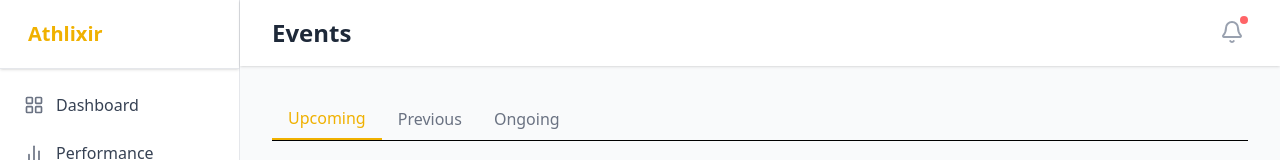
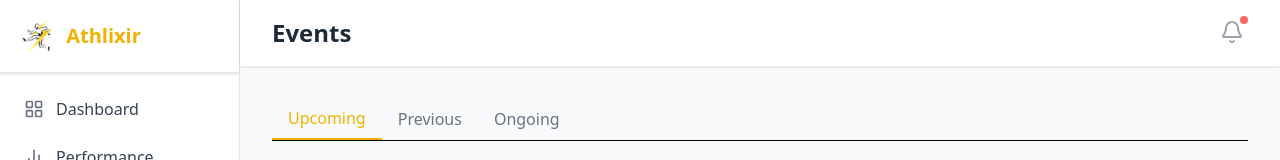
Before and after one commit to Sasi3011/ATHLIXIR-COPY, a React (Vite) app: page /events in a window 1280 px wide. Shown: the top 160 px of the page. Built offline with nearby package versions, Linux system fonts and the light colour scheme; sample sign-in values are in the browser's storage.

Commit message:
added logo in sidebar

```diff
--- a/src/components/Sidebar.jsx
+++ b/src/components/Sidebar.jsx
@@ -1,7 +1,7 @@
 "use client"
 
 import { useState } from "react"
-// import Logo from "../assets/logo.png"
+import Logo from "../assets/Logo.png"
 import { Link, useLocation } from "react-router-dom"
 import {
   LayoutGrid,
@@ -47,7 +47,7 @@ const Sidebar = ({ activePage }) => {
     <div className="w-60 bg-white border-r border-gray-200 flex flex-col h-screen">
       <div className="p-5 border-b border-gray-200 shadow-sm">
         <Link to="/dashboard" className="flex items-center">
-          {/* <img src={Logo} alt="Athlixir" className="h-8" /> */}
+          <img src={Logo} alt="Athlixir" className="h-8" />
           <span className="ml-2 text-xl font-bold text-yellow-500">Athlixir</span>
         </Link>
       </div>
```
